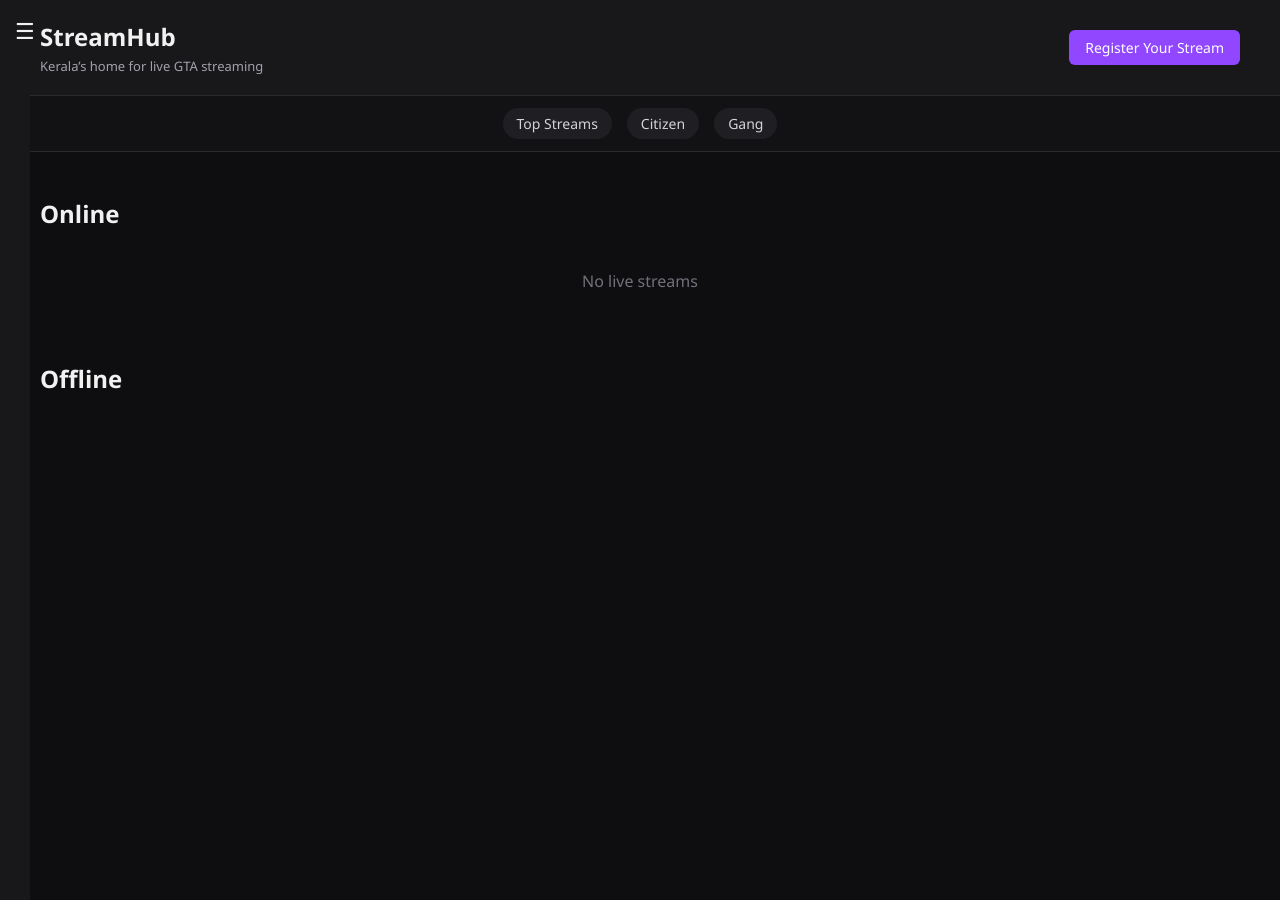
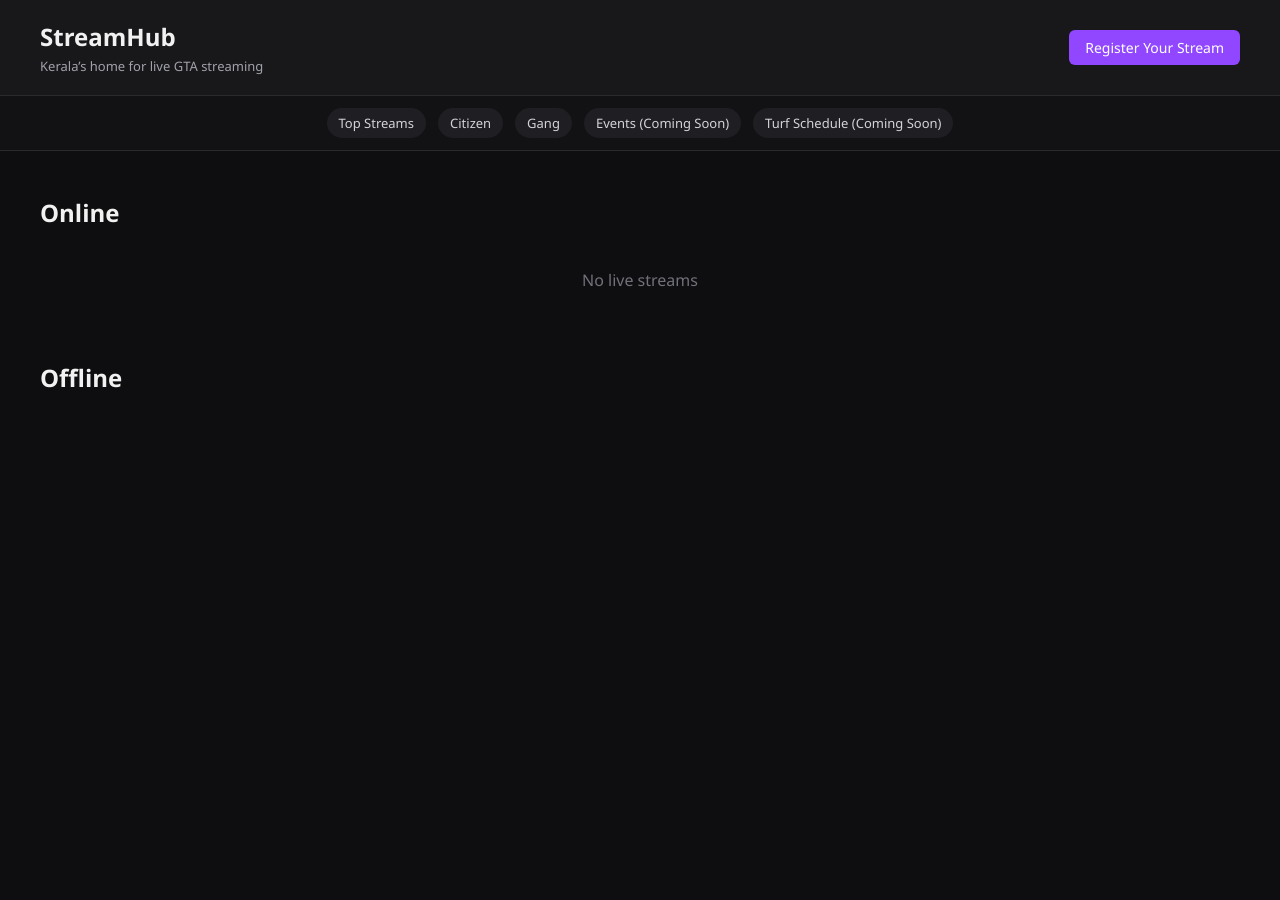
Before and after one commit to anchalkrishna/streamhub, a Django app: page / in a window 1280 px wide. Run offline with Django 5.2, Linux system fonts and the light colour scheme; data comes from the database, SQL or seed files in the repository; data that the repository does not hold is empty.

Commit message:
removed menu and updated navbar UI

```diff
--- a/streams/templates/home.html
+++ b/streams/templates/home.html
@@ -42,15 +42,17 @@
 
         .nav-inner {
             display: flex;
-            gap: 15px;
-            padding: 12px 40px;
+            gap: 12px;
+            padding: 12px 20px;
+            flex-wrap: wrap;
+            justify-content: center;
         }
 
         .nav a {
             text-decoration: none;
             color: #d4d4d8;
-            font-size: 14px;
-            padding: 6px 14px;
+            font-size: 13px;
+            padding: 6px 12px;
             border-radius: 20px;
             background: #1f1f23;
         }
@@ -120,57 +122,23 @@
             color: #71717a;
         }
 
-        /* MENU BUTTON */
-        .menu-btn {
-            position: fixed;
-            left: 15px;
-            top: 15px;
-            font-size: 22px;
-            cursor: pointer;
-            z-index: 1000;
-        }
-
-        /* SIDEBAR */
-        .sidebar {
-            position: fixed;
-            left: -260px;
-            top: 0;
-            width: 250px;
-            height: 100%;
-            background: #18181b;
-            padding: 20px;
-            transition: 0.3s;
-            z-index: 999;
-        }
-
         /* MOBILE */
         @media (max-width: 768px) {
             .header { padding: 15px 20px; }
-            .nav-inner { flex-wrap: wrap; padding: 10px; }
             .section { padding: 20px 15px; }
-            .streams { grid-template-columns: repeat(2, 1fr); }
-            .thumbnail { height: 120px; }
+
+            .streams {
+                grid-template-columns: 1fr; /* 🔥 CLEAN MOBILE */
+            }
+
+            .thumbnail {
+                height: 130px;
+            }
         }
     </style>
 </head>
 
 <body>
-
-<!-- MENU BUTTON -->
-<div class="menu-btn" onclick="toggleSidebar()">☰</div>
-
-<!-- SIDEBAR -->
-<div id="sidebar" class="sidebar">
-    <h3>Menu</h3>
-
-    <a href="/coming-soon" style="display:block;margin:10px 0;color:white;text-decoration:none;">
-        Events (Coming Soon)
-    </a>
-
-    <a href="/coming-soon" style="display:block;margin:10px 0;color:white;text-decoration:none;">
-        Turf Schedule (Coming Soon)
-    </a>
-</div>
 
 <!-- HEADER -->
 <div class="header">
@@ -185,11 +153,15 @@
     </a>
 </div>
 
+<!-- NAV -->
 <div class="nav">
     <div class="nav-inner">
         <a href="/">Top Streams</a>
         <a href="/?category=citizen">Citizen</a>
         <a href="/?category=gang">Gang</a>
+
+        <a href="/coming-soon">Events (Coming Soon)</a>
+        <a href="/coming-soon">Turf Schedule (Coming Soon)</a>
     </div>
 </div>
 
@@ -252,11 +224,6 @@
 </div>
 
 <script>
-function toggleSidebar(){
-    let sidebar = document.getElementById("sidebar");
-    sidebar.style.left = sidebar.style.left === "0px" ? "-260px" : "0px";
-}
-
 let expanded = false;
 
 function toggleGangs() {
--- a/streams/utils.py
+++ b/streams/utils.py
@@ -61,7 +61,7 @@ def check_youtube_live_scrape(username):
             return {
                 "is_live": True,
                 "title": "Live Now",
-                "thumbnail": f"https://img.youtube.com/vi/{video_id}/hqdefault.jpg",
+                "thumbnail": f"https://unavatar.io/youtube/{username}",
                 "viewers": 0,
                 # 🔥 IMPORTANT CHANGE
                 "url": f"https://www.youtube.com/@{username}/live"
```
